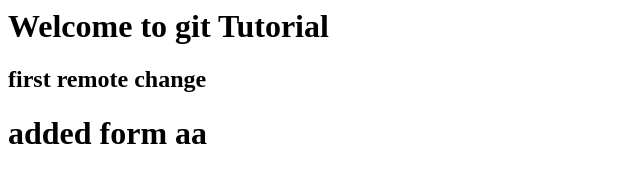
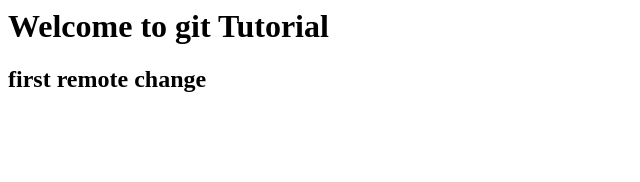
Before and after one commit to devsantosh213/git-tut-remote, a plain HTML site: page index.html in a window 1280 px wide. Shown: the whole page, without its empty margins (0-640 px from the left). Drawn offline with Linux system fonts and the light colour scheme.

Commit message:
remove aa message

```diff
--- a/index.html
+++ b/index.html
@@ -6,7 +6,7 @@
 <body>
 <h1> Welcome to git Tutorial </h1>
 <h2>first remote change </h2>
-<h1>added form aa </h1>
+
 
 
  </body>
```
